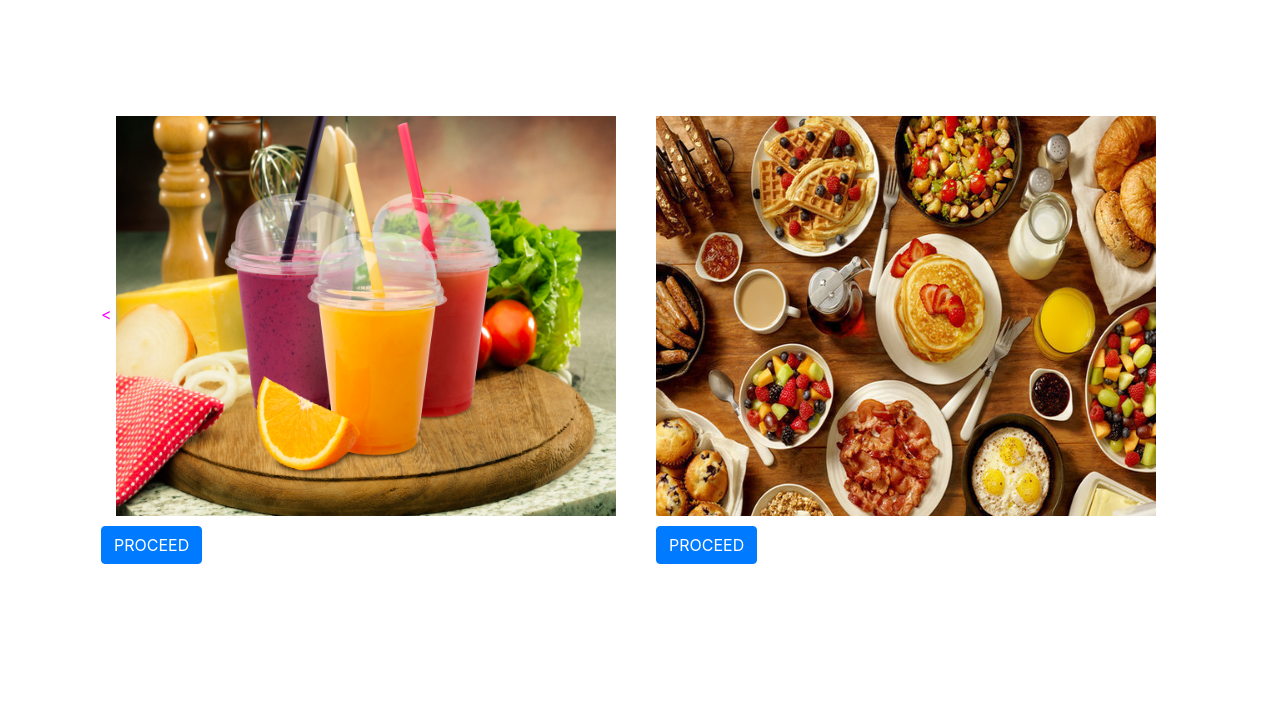
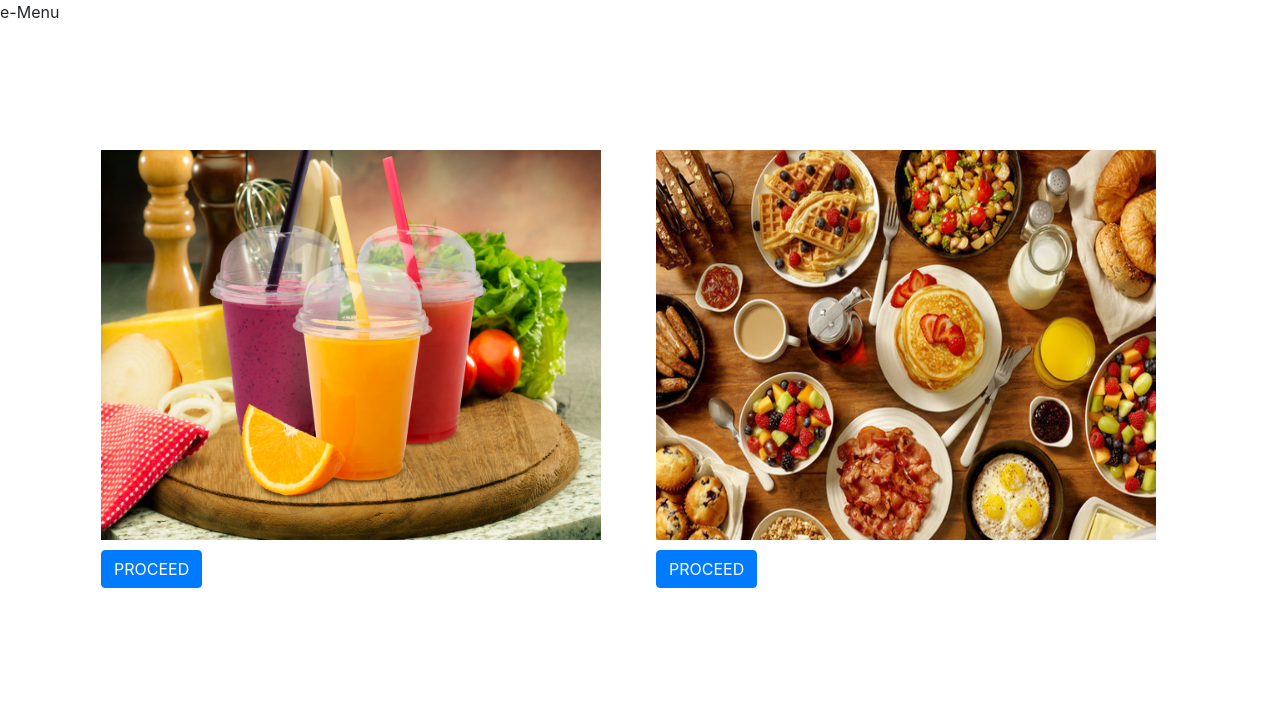
Before and after one commit to Alabee/e-menu, a PHP site: page /sub_menu.html in a window 1280 px wide. Shown: the top 703 px of the page. Run offline with PHP 8.4, Linux system fonts and the light colour scheme; some libraries are stand-ins or nearby versions.

Commit message:
Changes to style.css

```diff
--- a/style.css
+++ b/style.css
@@ -22,6 +22,7 @@
 }
 
 .img-fluid {
+  padding-top: 10px;
   height: 400px;
   width: 500px;
   }
--- a/sub_menu.html
+++ b/sub_menu.html
@@ -30,12 +30,12 @@
 
 
 <!--- Two Column Section -->
-
+e-Menu
 <div class="container-fluidpadding">
 <div class="items">
 <div class="row">
 	<div class="col-lg-6">
-		<
+
 		<img src="img/fruit juice.jpg" class="img-fluid" >
 		<div class="proceed">
 			<a href="#" class="btn btn-primary"> PROCEED</a>
```
